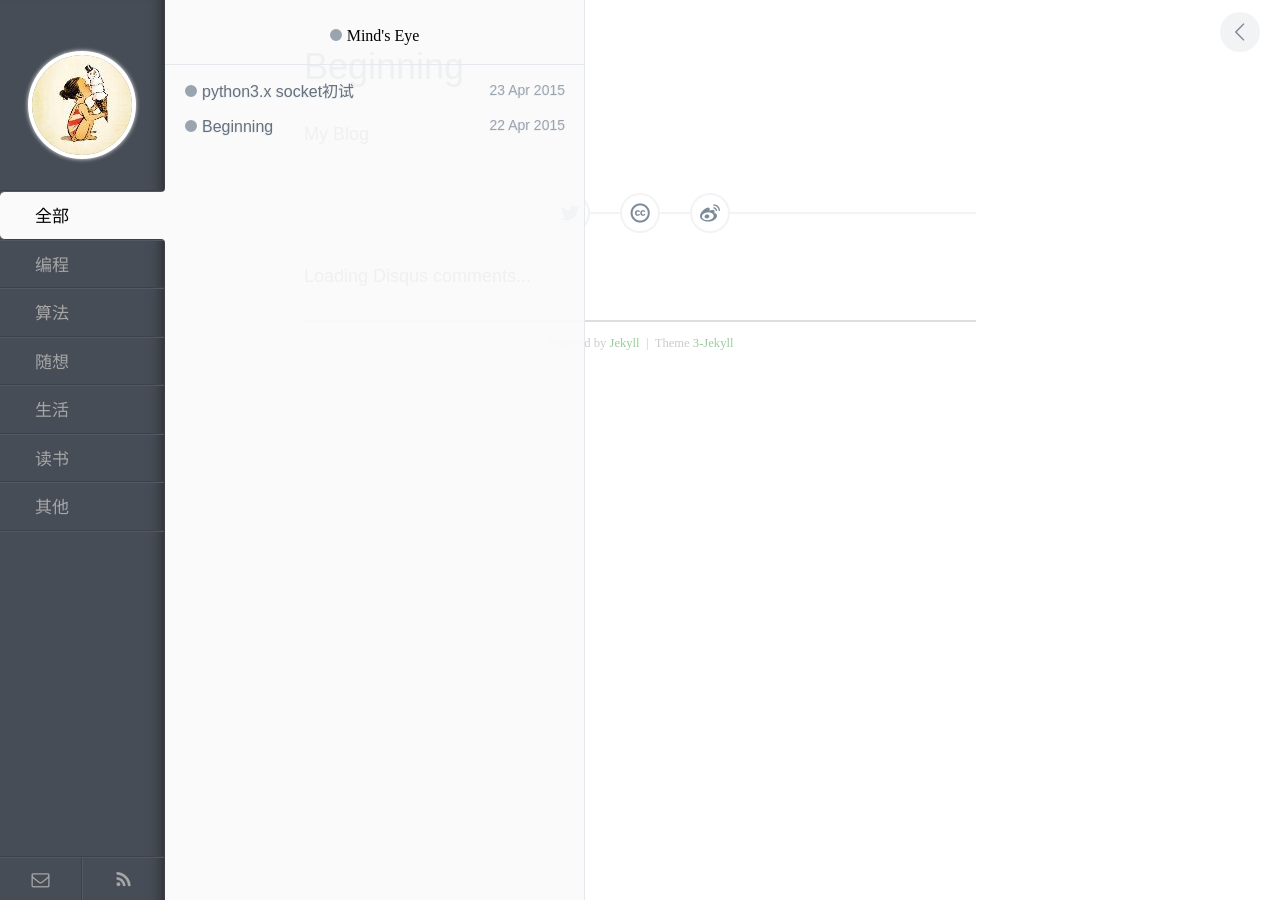
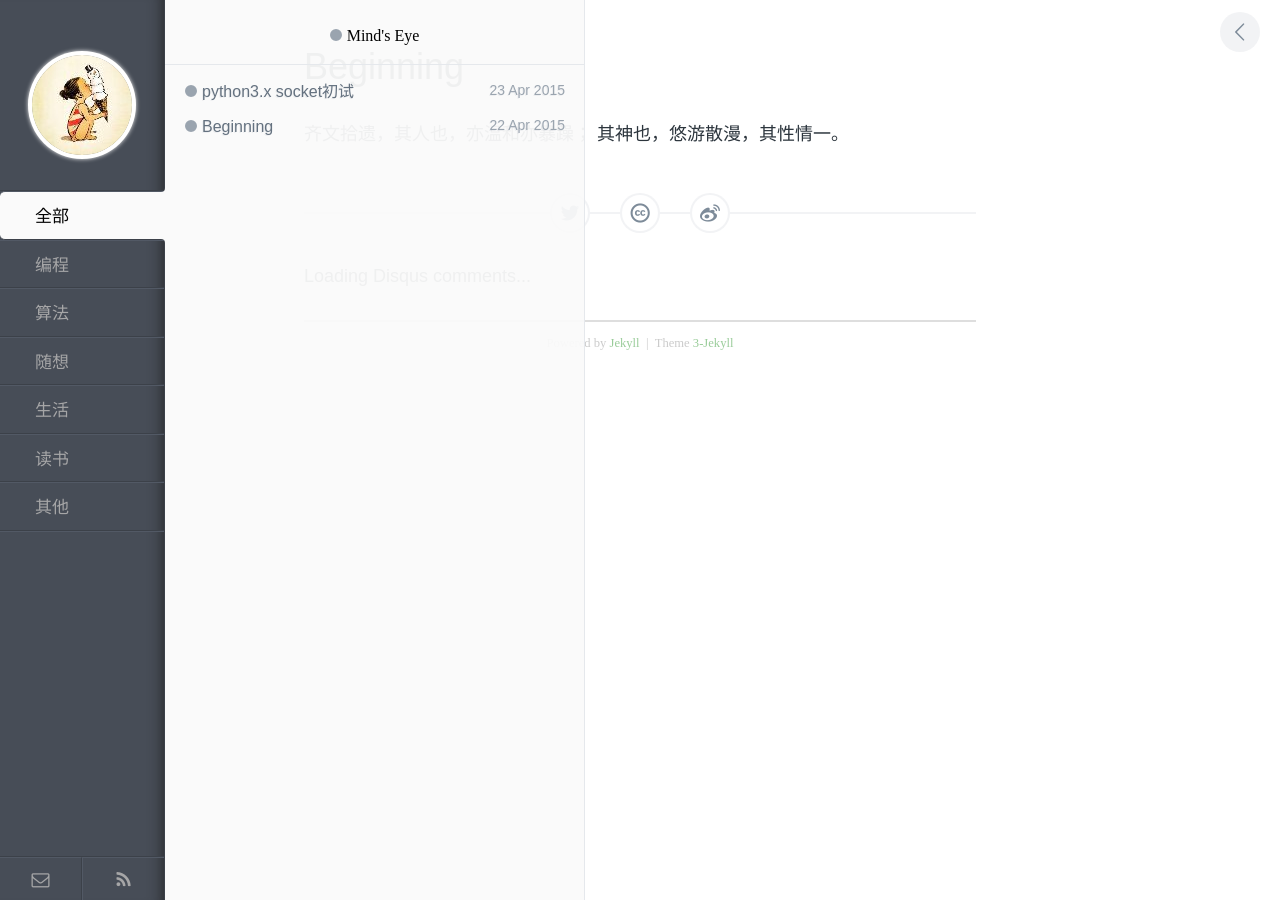
Before and after one commit to kxweili/kxweili.github.com, a Jekyll site: the page built from _posts/2015-04-22-Beginning.md, in a window 1280 px wide. Built offline with Jekyll 4.4.1, drawn with Linux system fonts in a browser that asks for light colours; comment, search, counter and statistics services are not loaded.

Commit message:
introduce

```diff
--- a/_posts/2015-04-22-Beginning.md
+++ b/_posts/2015-04-22-Beginning.md
@@ -3,5 +3,5 @@ layout: post
 title: Beginning
 category:  living
 ---
-
-My Blog
+齐文拾遗，其人也，亦温和亦暴躁；
+其神也，悠游散漫，其性情一。
```
